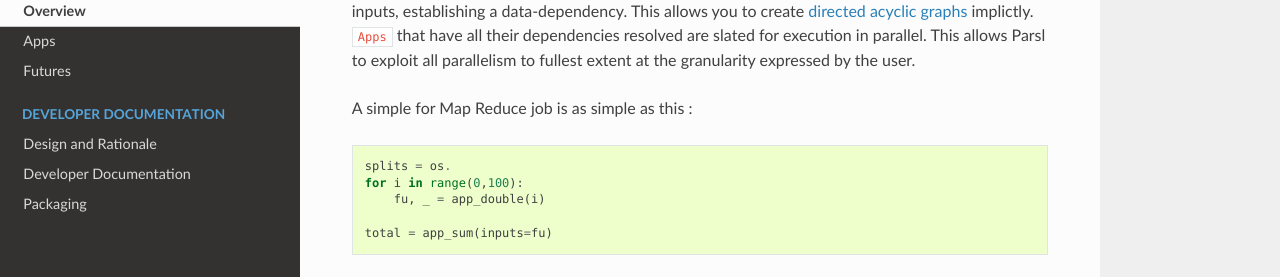
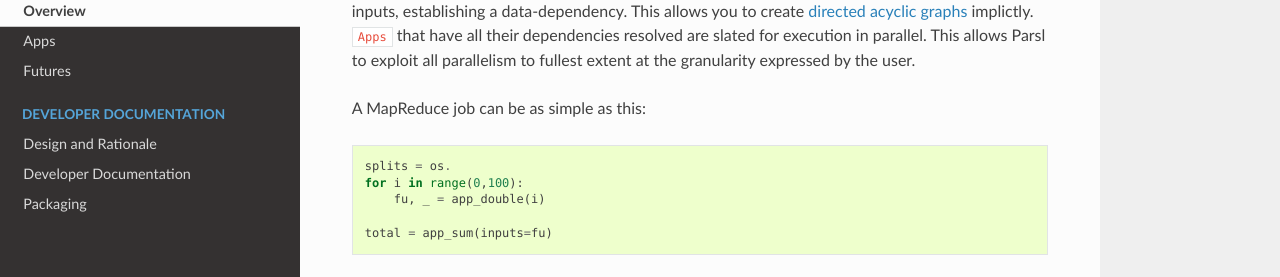
Before and after one commit to Parsl/parsl, a Sphinx documentation site: the page built from docs/userguide/overview.rst, in a window 1280 px wide. Shown: the part 330-607 px from the top of the page. Built offline with Sphinx 7.4.7 and the Read the Docs theme 2.0.0, drawn with Linux system fonts in a browser that asks for light colours.

Commit message:
changing wording
I don't understand the Python code block, but this might just be my lack of Python knowledge

```diff
--- a/docs/userguide/overview.rst
+++ b/docs/userguide/overview.rst
@@ -12,7 +12,7 @@ you to create `directed acyclic graphs <https://en.wikipedia.org/wiki/Directed_a
 implictly. ``Apps`` that have all their dependencies resolved are slated for execution in parallel.
 This allows Parsl to exploit all parallelism to fullest extent at the granularity expressed by the user.
 
-A simple for Map Reduce job is as simple as this :
+A MapReduce job can be as simple as this:
 
 .. code-block:: python
 
```
